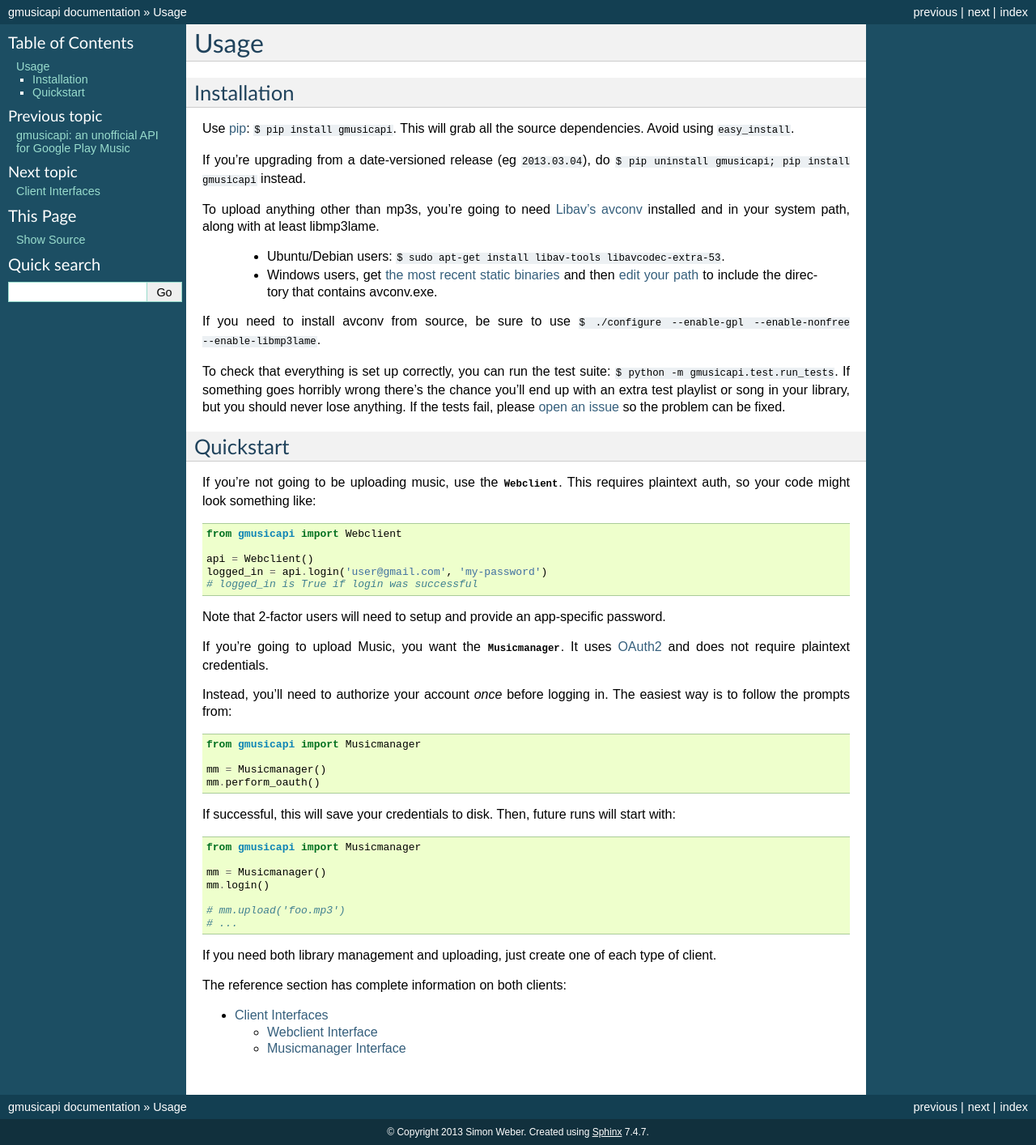
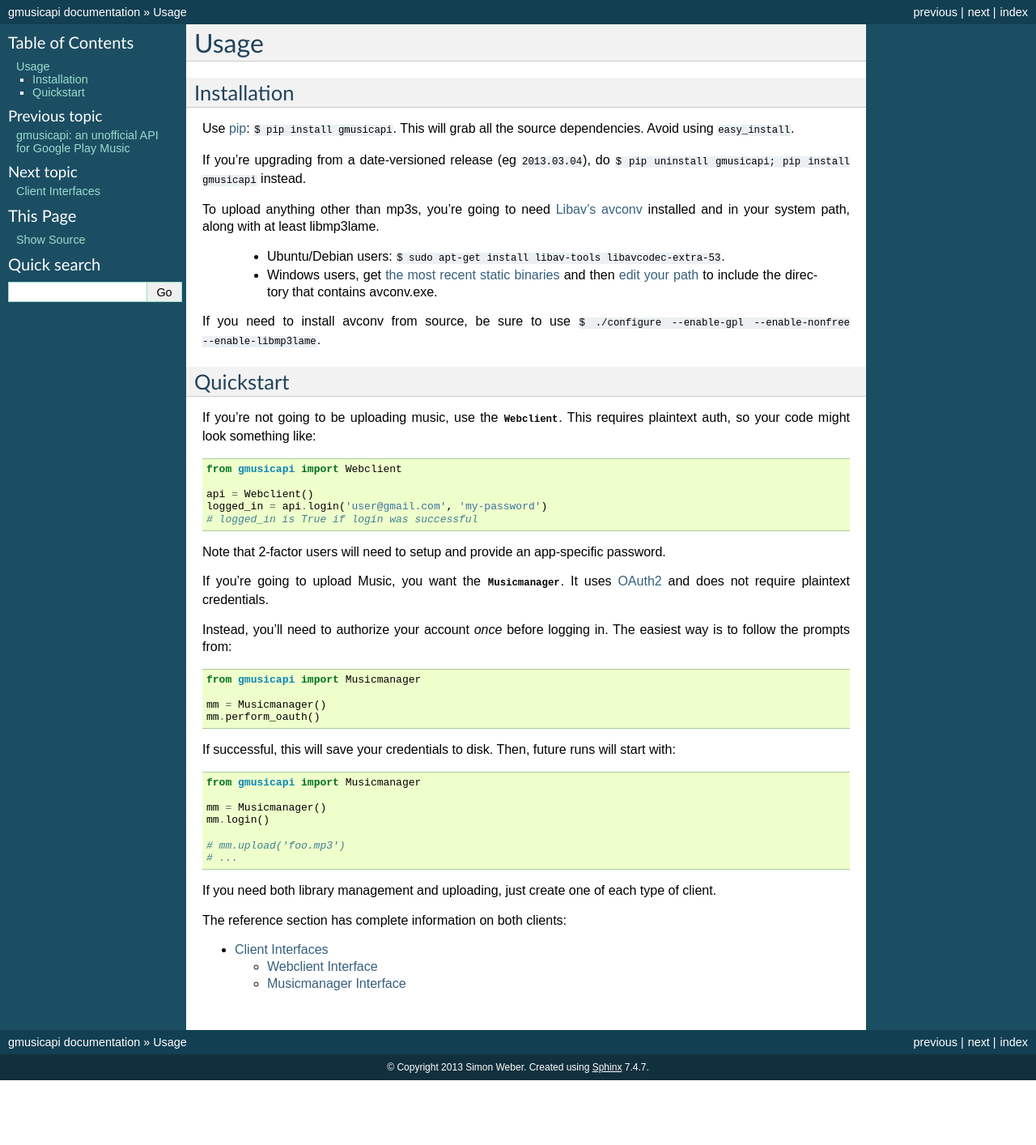
Before and after one commit to simon-weber/gmusicapi, a Sphinx documentation site: the page built from docs/source/usage.rst, in a window 1280 px wide. Shown: the whole page at 81% size. Built offline with Sphinx 7.4.7, drawn with Linux system fonts in a browser that asks for light colours; the version number could not be read and is left out; after the commit the page ends 1334 px from its top, so only the background shows below that.

Commit message:
remove tests from quickstart (#121)

```diff
--- a/docs/source/usage.rst
+++ b/docs/source/usage.rst
@@ -26,15 +26,6 @@
 
 If you need to install avconv from source, be sure to use
 ``$ ./configure --enable-gpl --enable-nonfree --enable-libmp3lame``.
-
-To check that everything is set up correctly, you can run the test
-suite: ``$ python -m gmusicapi.test.run_tests``.
-If something goes horribly wrong there's the chance you'll end up
-with an extra test playlist or song in your library, but you
-should never lose anything.
-If the tests fail, please
-`open an issue <https://github.com/simon-weber/Unofficial-Google-Music-API/issues/new>`__
-so the problem can be fixed.
 
 Quickstart
 ----------
```
Also changed, not shown: 1 other file.
